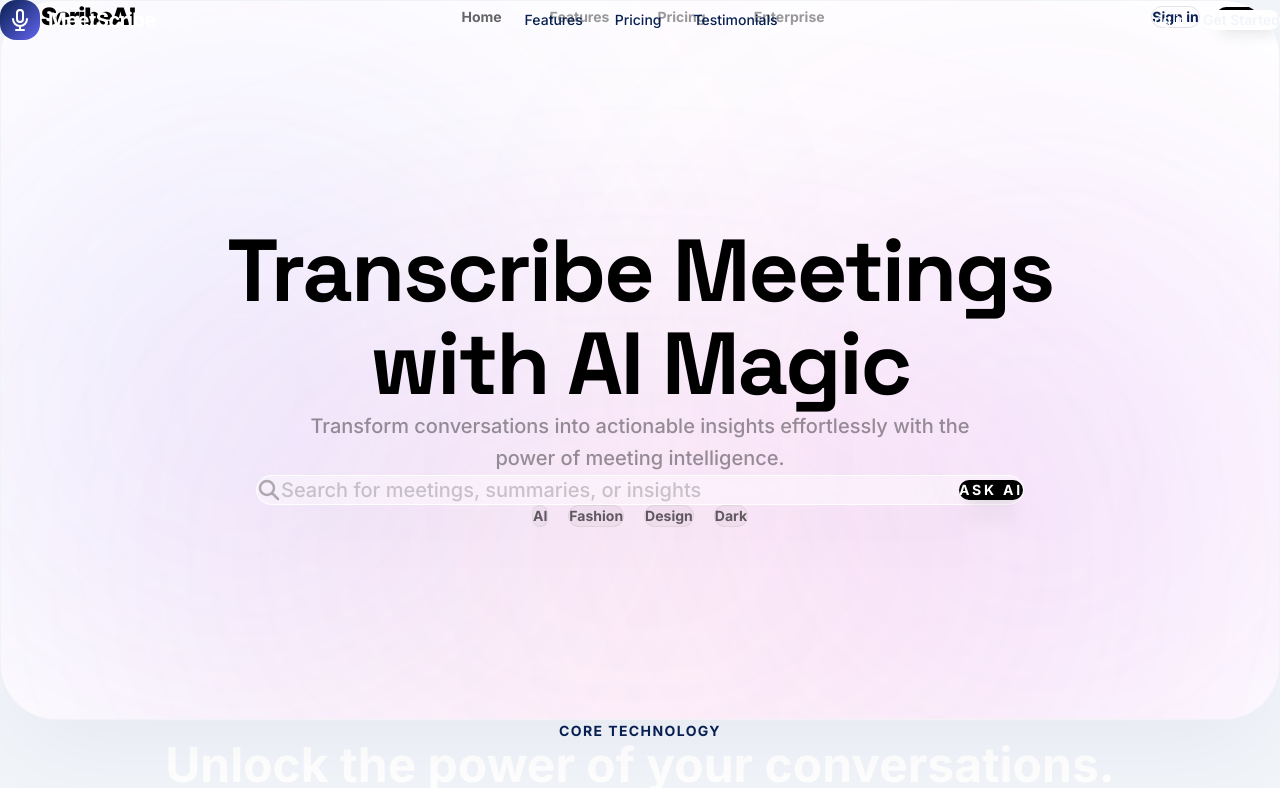
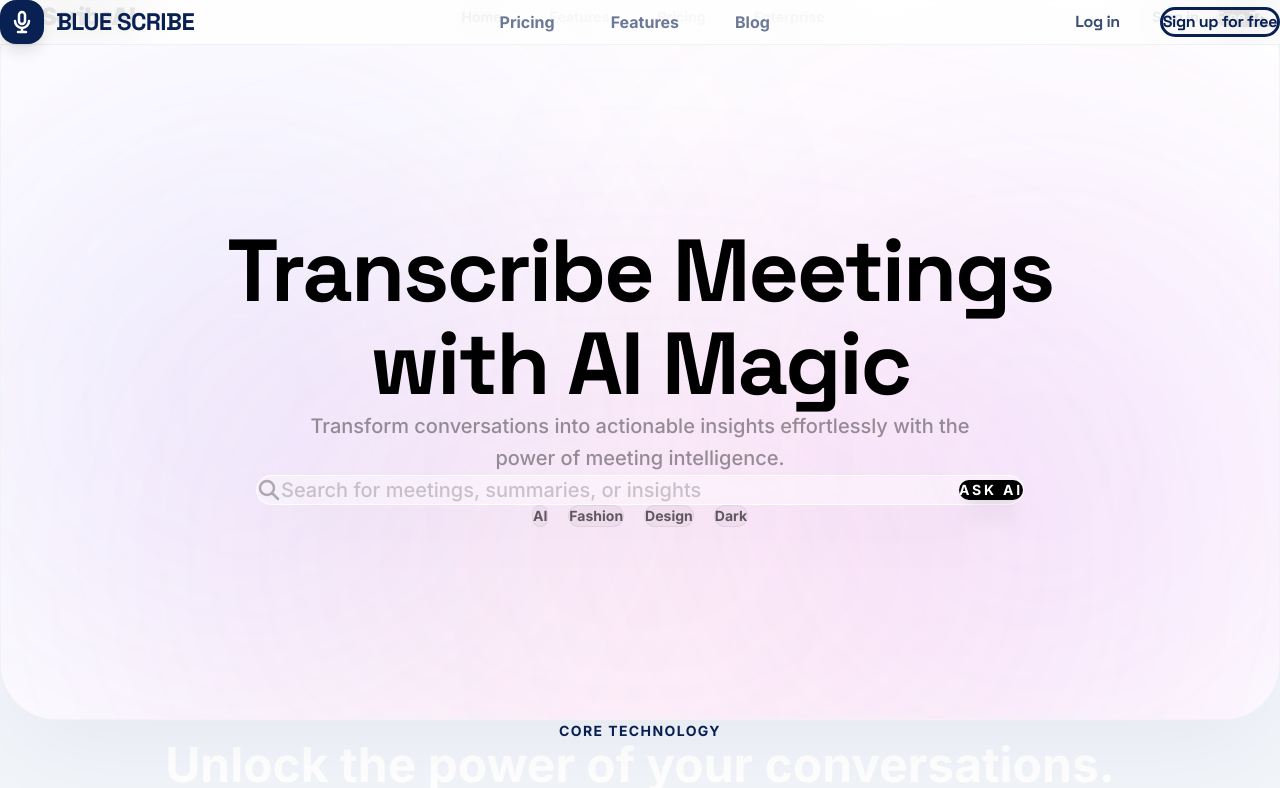
Before and after one commit to BYIRINGIRO-Samuel/Summora, a Next.js app: page / in a window 1280 px wide. Shown: the top 788 px of the page. Built offline with nearby package versions, Linux system fonts and the light colour scheme.

Commit message:
Update Navbar styles for clean aesthetic

```diff
--- a/components/Navbar.tsx
+++ b/components/Navbar.tsx
@@ -15,27 +15,30 @@ export default function Navbar() {
   }, []);
 
   return (
-    <nav className={`fixed top-0 left-0 right-0 z-50 transition-all duration-300 ${scrolled ? "bg-background/80 backdrop-blur-md border-b border-white/10 py-4" : "bg-transparent py-6"}`}>
-      <div className="container mx-auto px-6 flex items-center justify-between">
-        <Link href="/" className="flex items-center gap-2 group">
-          <div className="w-10 h-10 rounded-xl bg-gradient-to-br from-primary to-secondary flex items-center justify-center pulse-glow">
+    <nav className="fixed top-0 left-0 right-0 z-50 bg-white/80 backdrop-blur-xl py-6 border-b border-primary/5">
+      <div className="container mx-auto px-12 md:px-20 flex items-center justify-between">
+        <Link href="/" className="flex items-center gap-3 group transition-transform hover:scale-105 active:scale-95">
+          <div className="w-11 h-11 rounded-xl bg-primary flex items-center justify-center shadow-lg group-hover:rotate-12 transition-transform">
             <svg className="w-6 h-6 text-white" fill="none" viewBox="0 0 24 24" stroke="currentColor">
-              <path strokeLinecap="round" strokeLinejoin="round" strokeWidth={2} d="M19 11a7 7 0 01-7 7m0 0a7 7 0 01-7-7m7 7v4m0 0H8m4 0h4m-4-8a3 3 0 01-3-3V5a3 3 0 116 0v6a3 3 0 01-3 3z" />
+              <path strokeLinecap="round" strokeLinejoin="round" strokeWidth={2.5} d="M19 11a7 7 0 01-7 7m0 0a7 7 0 01-7-7m7 7v4m0 0H8m4 0h4m-4-8a3 3 0 01-3-3V5a3 3 0 116 0v6a3 3 0 01-3 3z" />
             </svg>
           </div>
-          <span className="text-xl font-bold tracking-tight text-white group-hover:gradient-text transition-all duration-300">MeetScribe</span>
+          <span className="text-2xl font-black tracking-tight text-primary font-display">BLUE SCRIBE</span>
         </Link>
 
-        <div className="hidden md:flex items-center gap-8">
-          <Link href="#features" className="text-sm font-medium text-text-muted hover:text-white transition-colors">Features</Link>
-          <Link href="#pricing" className="text-sm font-medium text-text-muted hover:text-white transition-colors">Pricing</Link>
-          <Link href="#testimonials" className="text-sm font-medium text-text-muted hover:text-white transition-colors">Testimonials</Link>
+        <div className="hidden lg:flex items-center gap-14">
+          <Link href="#pricing" className="text-base font-bold text-primary/60 hover:text-primary transition-colors font-sans">Pricing</Link>
+          <Link href="#features" className="text-base font-bold text-primary/60 hover:text-primary transition-colors font-sans">Features</Link>
+          <Link href="#blog" className="text-base font-bold text-primary/60 hover:text-primary transition-colors font-sans">Blog</Link>
         </div>
 
-        <div className="flex items-center gap-4">
-          <Link href="/login" className="text-sm font-medium text-white hover:text-primary transition-colors">Log in</Link>
-          <Link href="/signup" className="px-5 py-2.5 rounded-full bg-white text-background text-sm font-semibold hover:bg-gray-200 transition-all transform hover:scale-105 active:scale-95">
-            Get Started
+        <div className="flex items-center gap-10">
+          <Link href="/login" className="text-base font-bold text-primary/80 hover:text-primary transition-colors font-display tracking-tight">Log in</Link>
+          <Link
+            href="/signup"
+            className="px-8 py-3.5 rounded-2xl border-[3px] border-primary text-primary text-base font-black hover:bg-primary hover:text-white transition-all transform hover:translate-y-[-2px] hover:shadow-xl active:translate-y-0 font-display tracking-tight"
+          >
+            Sign up for free
           </Link>
         </div>
       </div>
```
